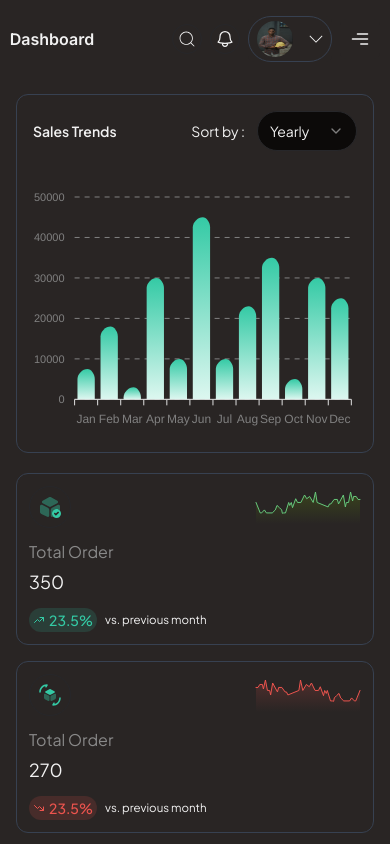
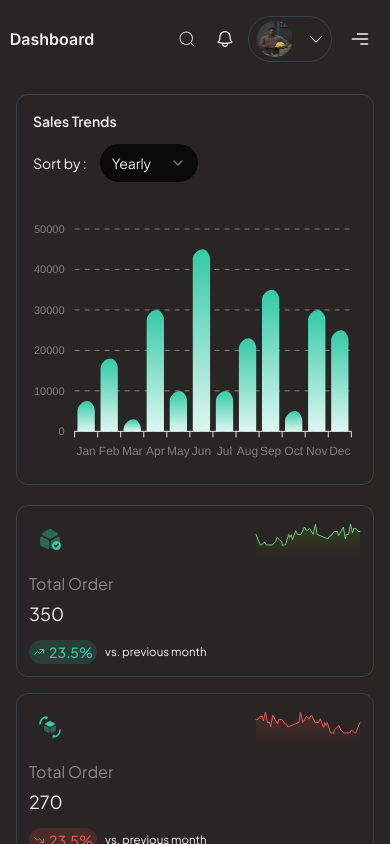
Before and after one commit to abimbola7/analytics-dashboard, a Next.js app: page / in a window 390 px wide. Shown: the top 844 px of the page. Built offline with nearby package versions, Linux system fonts and the light colour scheme.

Commit message:
minor fixes

```diff
--- a/src/app/(components)/chart.jsx
+++ b/src/app/(components)/chart.jsx
@@ -97,7 +97,7 @@ const Chartss = () => {
   }
   return (
     <div className='sm:p-4'>
-      <div className="flex items-center justify-between text-sm p-4">
+      <div className="flex items-start sm:items-center justify-between text-sm p-4 flex-col sm:flex-row space-y-3 md:space-y-0">
         <h1 className='font-semibold'>Sales Trends</h1>
         <div className='flex items-center space-x-3'>
           <span>
```
